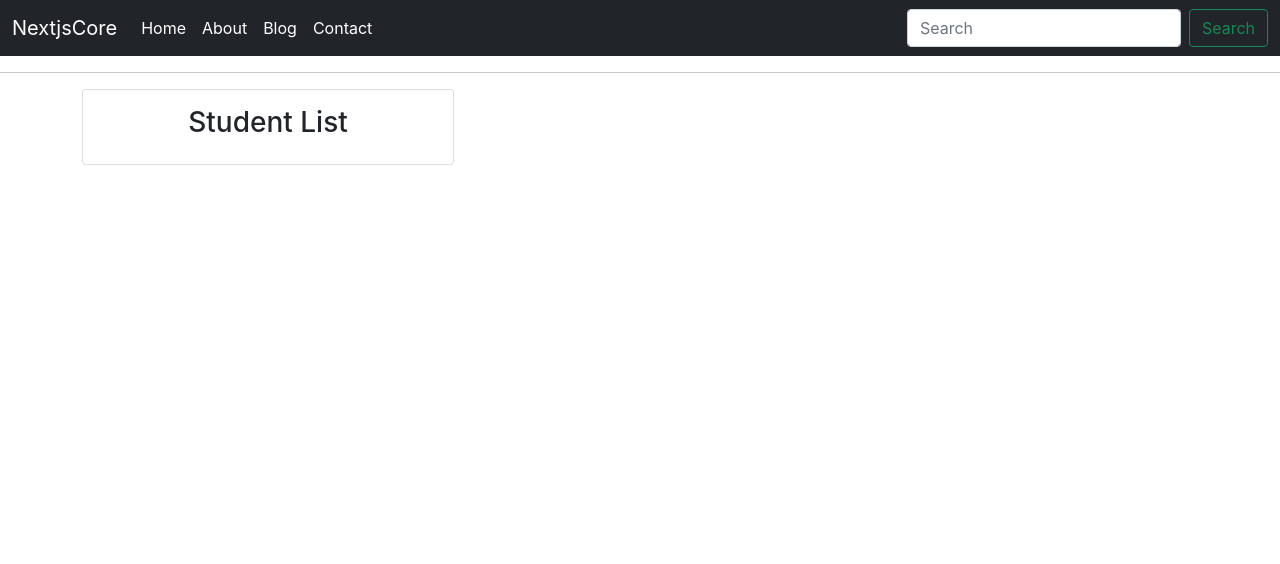
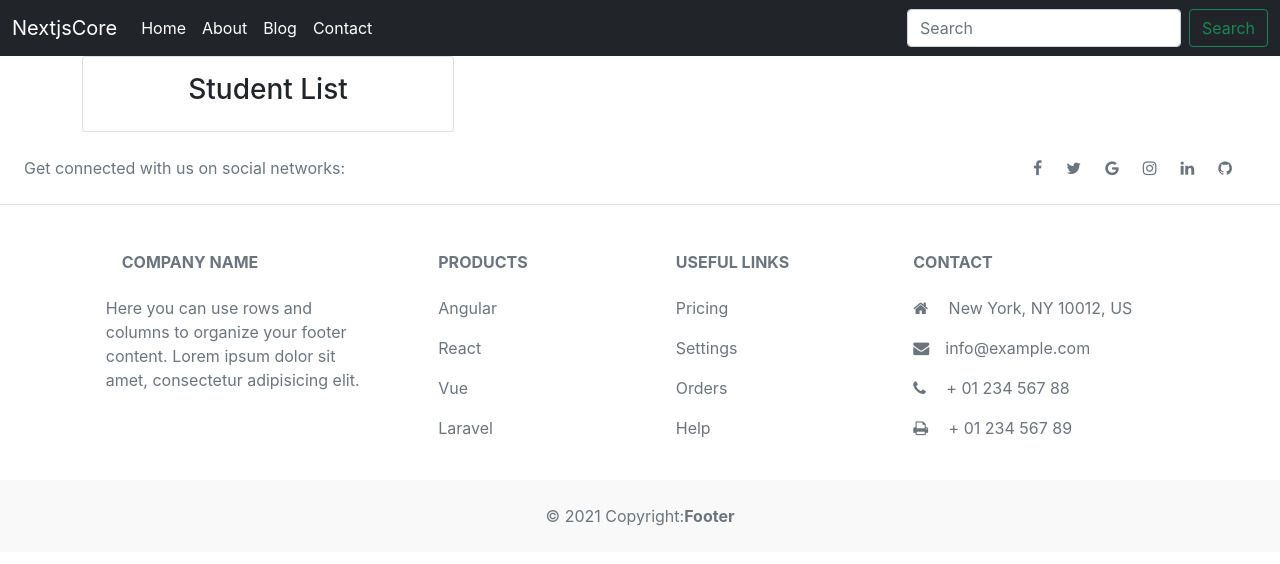
Before and after one commit to jibon969/nextjs_core, a Next.js app: page / in a window 1280 px wide. Shown: the top 564 px of the page. Built offline with nearby package versions, Linux system fonts and the light colour scheme.

Commit message:
added footer

```diff
--- /dev/null
+++ b/src/layouts/Footer/index.js
@@ -0,0 +1,106 @@
+import Link from 'next/link'
+
+const IndexPage = () => {
+    return (
+        <div>
+
+            <footer className="text-center text-lg-start bg-white text-muted">
+                <section className="d-flex justify-content-center justify-content-lg-between p-4 border-bottom">
+                    <div className="me-5 d-none d-lg-block">
+                        <span>Get connected with us on social networks:</span>
+                    </div>
+                    <div>
+                        <a href="" className="me-4 link-secondary">
+                            <i className="fa fa-facebook"/>
+                        </a>
+                        <a href="" className="me-4 link-secondary">
+                            <i className="fa fa-twitter"/>
+                        </a>
+                        <a href="" className="me-4 link-secondary">
+                            <i className="fa fa-google"/>
+                        </a>
+                        <a href="" className="me-4 link-secondary">
+                            <i className="fa fa-instagram"/>
+                        </a>
+                        <a href="" className="me-4 link-secondary">
+                            <i className="fa fa-linkedin"/>
+                        </a>
+                        <a href="" className="me-4 link-secondary">
+                            <i className="fa fa-github"/>
+                        </a>
+                    </div>
+
+                </section>
+                <section className="">
+                    <div className="container text-center text-md-start mt-5">
+                        <div className="row mt-3">
+                            <div className="col-md-3 col-lg-4 col-xl-3 mx-auto mb-4">
+                                <h6 className="text-uppercase fw-bold mb-4">
+                                    <i className="fas fa-gem me-3 text-secondary"/>Company name
+                                </h6>
+                                <p>
+                                    Here you can use rows and columns to organize your footer content. Lorem ipsum
+                                    dolor sit amet, consectetur adipisicing elit.
+                                </p>
+                            </div>
+                            <div className="col-md-2 col-lg-2 col-xl-2 mx-auto mb-4">
+                                <h6 className="text-uppercase fw-bold mb-4">
+                                    Products
+                                </h6>
+                                <p>
+                                    <a href="#" className="text-reset">Angular</a>
+                                </p>
+                                <p>
+                                    <a href="#" className="text-reset">React</a>
+                                </p>
+                                <p>
+                                    <a href="#" className="text-reset">Vue</a>
+                                </p>
+                                <p>
+                                    <a href="#" className="text-reset">Laravel</a>
+                                </p>
+                            </div>
+                            <div className="col-md-3 col-lg-2 col-xl-2 mx-auto mb-4">
+                                <h6 className="text-uppercase fw-bold mb-4">
+                                    Useful links
+                                </h6>
+                                <p>
+                                    <a href="#" className="text-reset">Pricing</a>
+                                </p>
+                                <p>
+                                    <a href="#" className="text-reset">Settings</a>
+                                </p>
+                                <p>
+                                    <a href="#" className="text-reset">Orders</a>
+                                </p>
+                                <p>
+                                    <a href="#" className="text-reset">Help</a>
+                                </p>
+                            </div>
+                            <div className="col-md-4 col-lg-3 col-xl-3 mx-auto mb-md-0 mb-4">
+                                <h6 className="text-uppercase fw-bold mb-4">Contact</h6>
+                                <p><i className="fa fa-home me-3 text-secondary"/> New York, NY 10012, US</p>
+                                <p>
+                                    <i className="fa fa-envelope me-3 text-secondary"/>
+                                    info@example.com
+                                </p>
+                                <p><i className="fa fa-phone me-3 text-secondary"/> + 01 234 567 88</p>
+                                <p><i className="fa fa-print me-3 text-secondary"/> + 01 234 567 89</p>
+                            </div>
+
+                        </div>
+
+                    </div>
+                </section>
+                <div className="text-center p-4" style={{backgroundColor: "rgba(0, 0, 0, 0.025)"}}>
+                    © 2021 Copyright:
+                    <a className="text-reset fw-bold" href="#">Footer</a>
+                </div>
+
+            </footer>
+
+        </div>
+    )
+};
+
+export default IndexPage;
--- a/src/layouts/Header/index.js
+++ b/src/layouts/Header/index.js
@@ -25,13 +25,13 @@ const Index = () => {
                                     </Link>
                                 </li>
                                 <li className="nav-item">
-                                    <Link href="/blog">
+                                    <Link href={`/blog`}>
                                         <a className="nav-link text-white">Blog</a>
                                     </Link>
                                 </li>
                                 <li className="nav-item">
-                                    <Link href="/">
-                                        <a className="nav-link text-white" href="#">Contact</a>
+                                    <Link href={`/contact`}>
+                                        <a className="nav-link text-white">Contact</a>
                                     </Link>
                                 </li>
                             </ul>
--- a/src/pages/_app.js
+++ b/src/pages/_app.js
@@ -1,12 +1,16 @@
 import '../../styles/globals.css'
 import Head from "next/head";
 import Script from "next/script";
+import Header from '../layouts/Header'
+import Footer from '../layouts/Footer'
 
 function MyApp({Component, pageProps}) {
     return (
         <>
             <Head>
                 <meta name="viewport" content="width=device-width, initial-scale=1"/>
+                <link rel="stylesheet"
+                      href="https://cdnjs.cloudflare.com/ajax/libs/font-awesome/4.7.0/css/font-awesome.min.css"/>
             </Head>
 
             <Script
@@ -14,7 +18,9 @@ function MyApp({Component, pageProps}) {
                 integrity="sha384-ygbV9kiqUc6oa4msXn9868pTtWMgiQaeYH7/t7LECLbyPA2x65Kgf80OJFdroafW"
                 crossOrigin="anonymous"
             />
+            <Header/>
             <Component {...pageProps} />
+            <Footer/>
         </>
     );
 }
--- a/src/pages/index.js
+++ b/src/pages/index.js
@@ -4,8 +4,6 @@ import Header from '../layouts/Header'
 const Home = () => {
     return (
         <>
-            <Header/>
-            <hr/>
             <div className="container">
                 <div className="row">
                     <div className="col">
```
Also changed, not shown: src/layouts/Footer/Footer.module.css.js (added).
